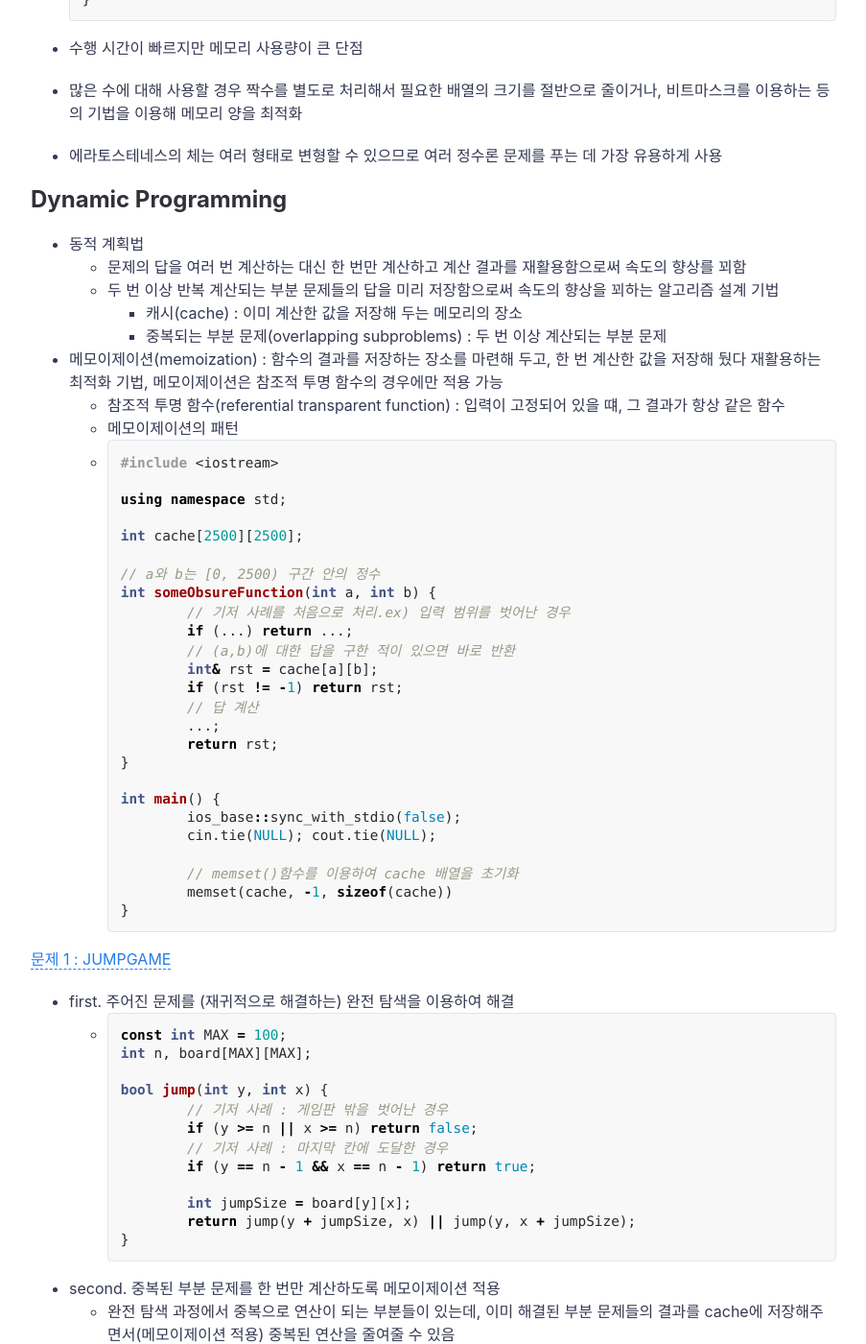
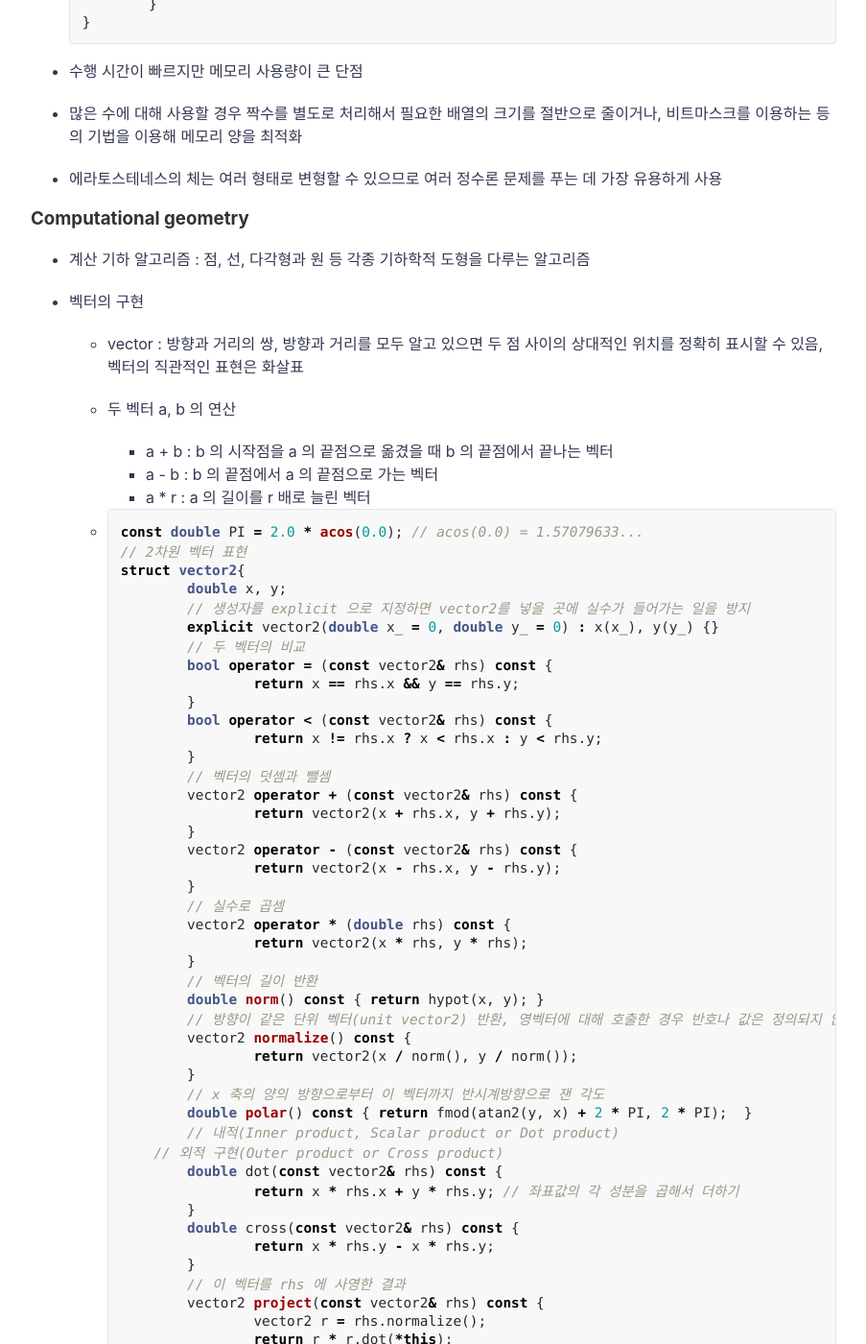
Before and after one commit to jihunparkme/jihunparkme.github.io, a Jekyll site: the page built from _posts/2020-01-06-Algorithm_1.md, in a window 1280 px wide and 1400 px high, scrolled down 5639 px. Shown: the whole window at 96% size, without its empty margins (188-1091 px from the left). Built offline with Jekyll 4.4.1, drawn with Linux system fonts in a browser that asks for light colours; comment, search, counter and statistics services are not loaded; some of the changed text lies outside the part shown.

Commit message:
Edit: Add contents

````diff
--- a/_posts/2020-01-06-Algorithm_1.md
+++ b/_posts/2020-01-06-Algorithm_1.md
@@ -12,6 +12,7 @@ featured-img: algorithms
   * [bisection method](#bisection-method)
   * [Ternary Search](#Ternary-Search)
   * [Number theory](#Number-theory)
+  * [Computational geometry](#Computational-geometry)
 * [Dynamic Programming](#Dynamic-Programming)
 * [Greedy method](#Greedy-method)
 * [Bit- mask](#Bit-mask)
@@ -217,6 +218,71 @@ featured-img: algorithms
 - 많은 수에 대해 사용할 경우 짝수를 별도로 처리해서 필요한 배열의 크기를 절반으로 줄이거나, 비트마스크를 이용하는 등의 기법을 이용해 메모리 양을 최적화
 
 - 에라토스테네스의 체는 여러 형태로 변형할 수 있으므로 여러 정수론 문제를 푸는 데 가장 유용하게 사용
+
+### Computational geometry
+
+- 계산 기하 알고리즘 : 점, 선, 다각형과 원 등 각종 기하학적 도형을 다루는 알고리즘
+
+- 벡터의 구현
+
+  - vector : 방향과 거리의 쌍, 방향과 거리를 모두 알고 있으면 두 점 사이의 상대적인 위치를 정확히 표시할 수 있음, 벡터의 직관적인 표현은 화살표
+
+  - 두 벡터 a, b 의 연산
+
+    - a + b : b 의 시작점을 a 의 끝점으로 옮겼을 때 b 의 끝점에서 끝나는 벡터
+    - a - b : b 의 끝점에서 a 의 끝점으로 가는 벡터
+    - a * r : a 의 길이를 r 배로 늘린 벡터
+
+  - ```c++
+    const double PI = 2.0 * acos(0.0); // acos(0.0) = 1.57079633...
+    // 2차원 벡터 표현
+    struct vector2{
+    	double x, y;
+    	// 생성자를 explicit 으로 지정하면 vector2를 넣을 곳에 실수가 들어가는 일을 방지
+    	explicit vector2(double x_ = 0, double y_ = 0) : x(x_), y(y_) {}
+    	// 두 벡터의 비교
+    	bool operator = (const vector2& rhs) const {
+    		return x == rhs.x && y == rhs.y;
+    	}
+    	bool operator < (const vector2& rhs) const {
+    		return x != rhs.x ? x < rhs.x : y < rhs.y;
+    	}
+    	// 벡터의 덧셈과 뺄셈
+    	vector2 operator + (const vector2& rhs) const {
+    		return vector2(x + rhs.x, y + rhs.y);
+    	}
+    	vector2 operator - (const vector2& rhs) const {
+    		return vector2(x - rhs.x, y - rhs.y);
+    	}
+    	// 실수로 곱셈
+    	vector2 operator * (double rhs) const {
+    		return vector2(x * rhs, y * rhs);
+    	}
+    	// 벡터의 길이 반환
+    	double norm() const { return hypot(x, y); }
+    	// 방향이 같은 단위 벡터(unit vector2) 반환, 영벡터에 대해 호출한 경우 반호나 값은 정의되지 않음
+    	vector2 normalize() const {
+    		return vector2(x / norm(), y / norm());
+    	}
+    	// x 축의 양의 방향으로부터 이 벡터까지 반시계방향으로 잰 각도
+    	double polar() const { return fmod(atan2(y, x) + 2 * PI, 2 * PI);  }
+    	// 내적(Inner product, Scalar product or Dot product)
+        // 외적 구현(Outer product or Cross product)
+    	double dot(const vector2& rhs) const {
+    		return x * rhs.x + y * rhs.y; // 좌표값의 각 성분을 곱해서 더하기
+    	}
+    	double cross(const vector2& rhs) const {
+    		return x * rhs.y - x * rhs.y;
+    	}
+    	// 이 벡터를 rhs 에 사영한 결과
+    	vector2 project(const vector2& rhs) const {
+    		vector2 r = rhs.normalize();
+    		return r * r.dot(*this);
+    	}
+    }
+    ```
+
+
 
 ## Dynamic Programming
 - 동적 계획법
````
Also changed, not shown: _posts/2020-01-17-C++.md (+1 -1 lines).
